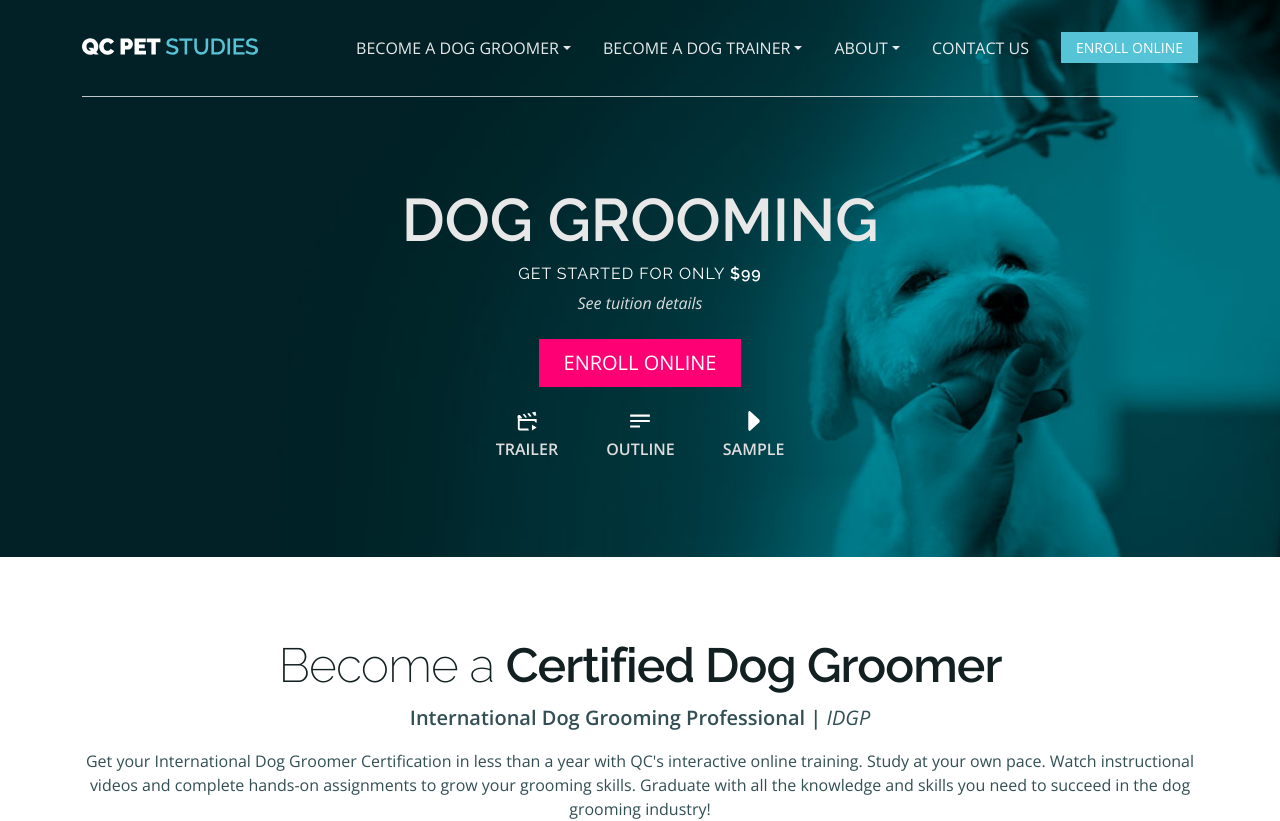
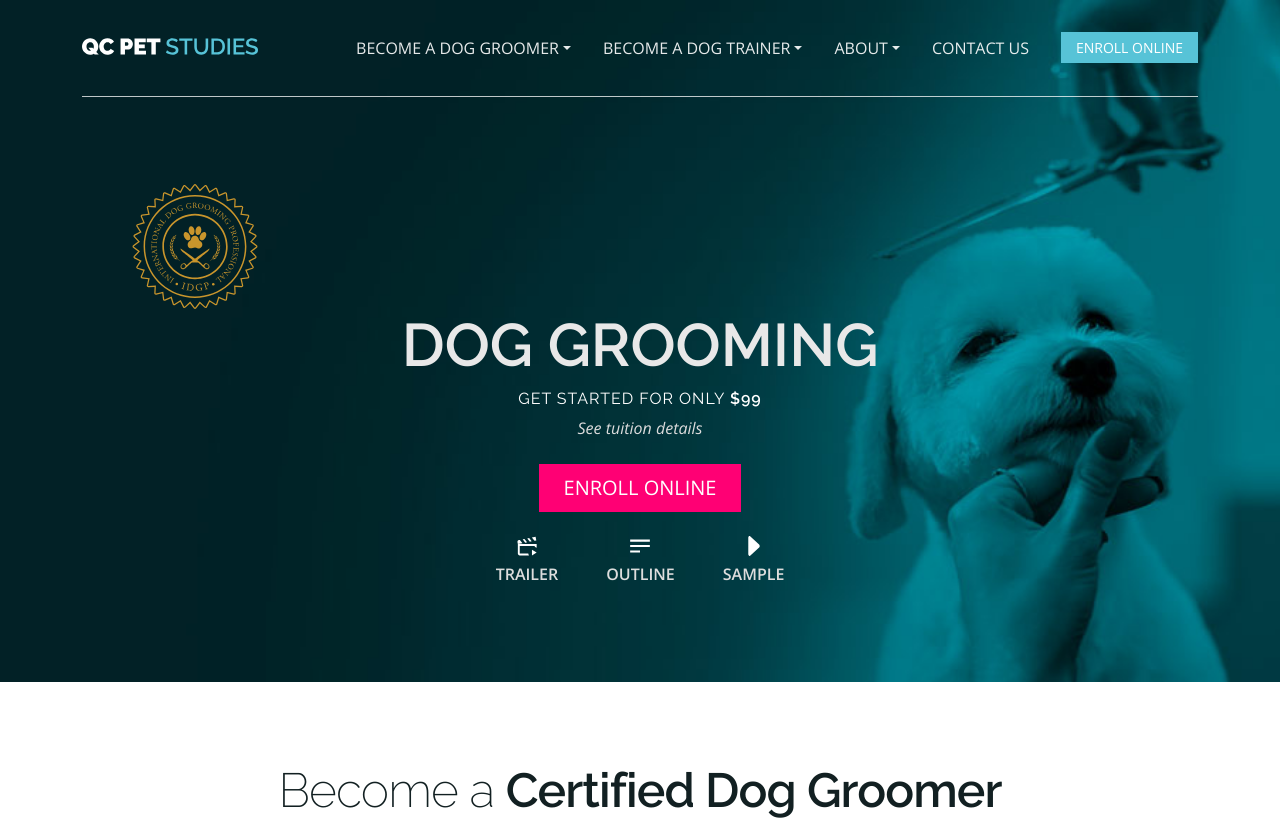
Before and after one commit to QCCareerSchool-Org/www.qcpetstudies.com, a Next.js app: page /dog-grooming-courses/dog-grooming in a window 1280 px wide. Shown: the top 821 px of the page. Built offline with nearby package versions, Linux system fonts and the light colour scheme; no server answers.

Commit message:
- added logo

```diff
--- a/src/pages/dog-grooming-courses/dog-grooming/index.tsx
+++ b/src/pages/dog-grooming-courses/dog-grooming/index.tsx
@@ -11,6 +11,7 @@ import DogGroomingBackground from '../../../images/backgrounds/dog-grooming.jpg'
 import ContentCutImage from '../../../images/content-cut.jpg';
 import DogCourseMaterialsImage from '../../../images/dg-course-materials-manuals-kit-white.jpg';
 import GroomingKitDetailImage from '../../../images/grooming-kit-details.jpg';
+import CertificationGoldImage from '../../../images/IDGP-certification-gold.svg';
 import MasterGroomerLisaImage from '../../../images/lisa-video-thumbnail.jpg';
 
 import MovieClapperImage from '../../../images/movie-clapper.svg';
@@ -36,6 +37,7 @@ const DogGroomingPage: NextPage = () => {
         <Image src={DogGroomingBackground} layout="fill" objectFit="cover" objectPosition="center" alt="Dog Grooming" />
         <div className="container text-center">
           <div className="row mb-4">
+            <Image src={CertificationGoldImage} alt="Certification Gold" height="125" width="250" />
             <h1>Dog Grooming</h1>
             <h4>Get Started For Only <strong>$99</strong></h4>
             <i>See tuition details</i>
```
